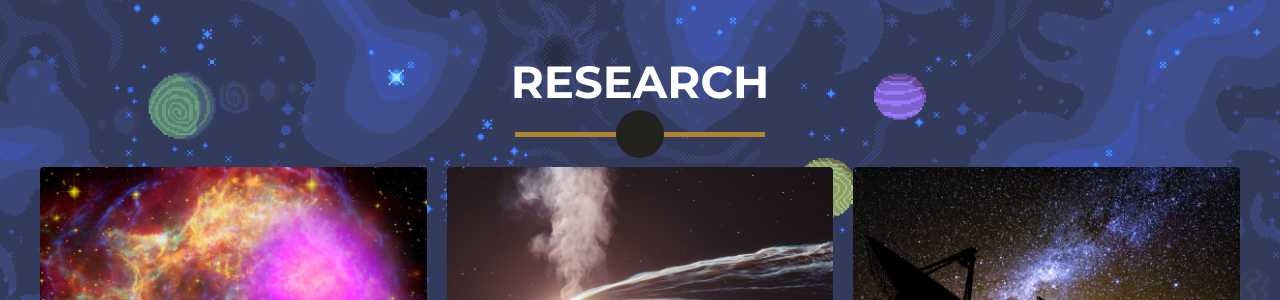
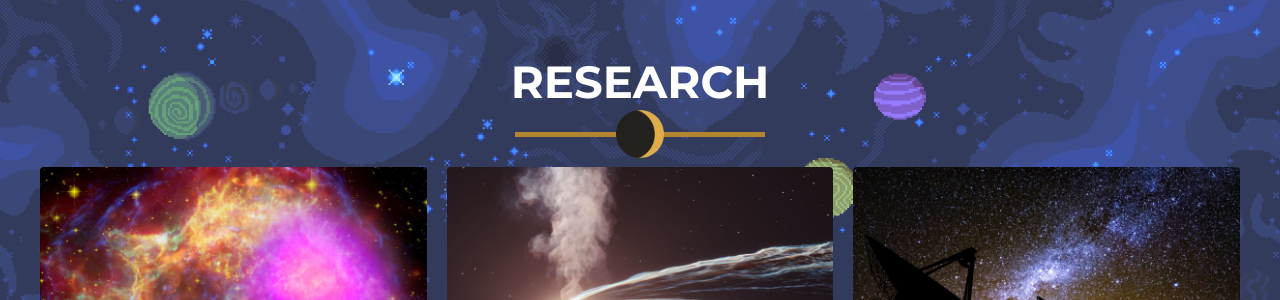
Before and after one commit to 14neil/14neil.github.io, a Jekyll site: the page built from _posts/2025-09-04-project-6.markdown, in a window 1280 px wide and 900 px high, scrolled down 924 px. Shown: the part 150-450 px from the top of the window. Built offline with Jekyll 4.4.1, drawn with Linux system fonts in a browser that asks for light colours.

Commit message:
Update research_grid.html

```diff
--- a/_includes/research_grid.html
+++ b/_includes/research_grid.html
@@ -4,7 +4,7 @@
     <div class="row">
       <div class="col-lg-12 text-center">
         <h2>Research</h2>
-        <hr class="moon_new">
+        <hr class="moon_wc">
       </div>
     </div>
     <div class="portfolio-flex-row">
```
